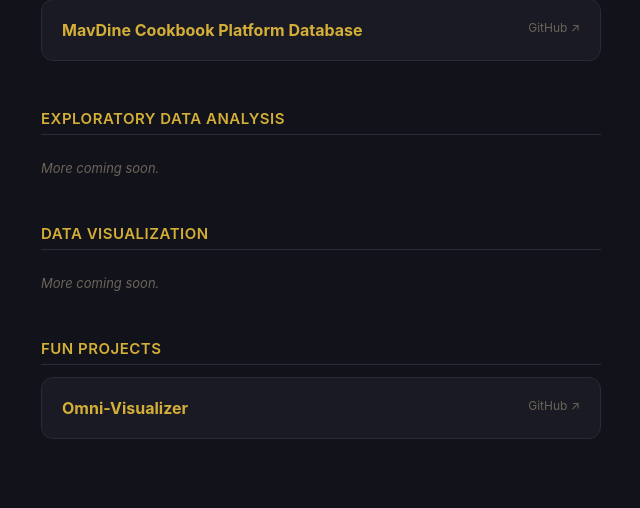
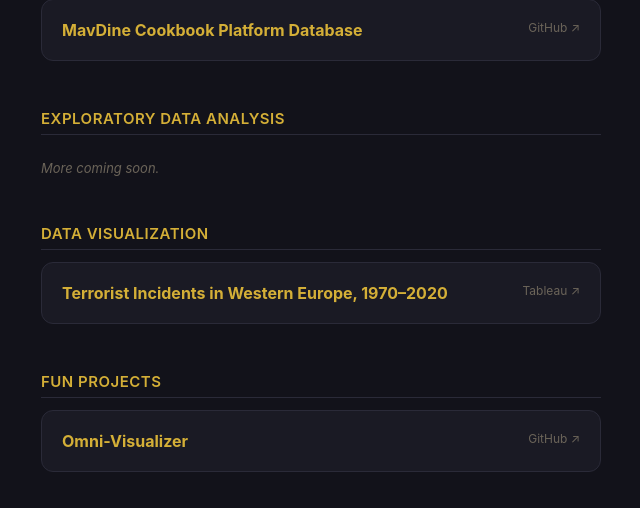
Before and after one commit to alimounim/portfolio-agent, a Flask app: page /projects in a window 1280 px wide. Shown: the part 436-944 px from the top of the page, without its empty margins (319-959 px from the left). Before the commit the page ends 875 px from the top, so only its background shows below. Run offline with Flask 3, Linux system fonts and the light colour scheme.

Commit message:
Add Tableau terrorism map to Data Visualization projects

```diff
--- a/templates/projects.html
+++ b/templates/projects.html
@@ -112,7 +112,11 @@
 <p class="empty-note">More coming soon.</p>
 
 <div class="section-title">Data Visualization</div>
-<p class="empty-note">More coming soon.</p>
+
+<a class="project-card" href="https://public.tableau.com/app/profile/ali.mounim.rajabi7409/viz/TerroristIncidentsbyCountryWesternEurope1970-2020/TerroristIncidentsbyCountryWesternEurope1970-2020" target="_blank" rel="noopener">
+    <h3>Terrorist Incidents in Western Europe, 1970–2020<span class="repo-tag">Tableau ↗</span></h3>
+    <p>An interactive Tableau Public map of 17,328 terrorist incidents across 23 Western European countries, built from the Global Terrorism Database. A year slider steps through 1970–2020 to show how attacks shifted between countries, from Spain leading the 1979 peak to the UK leading in 2015. Prep included merging pre-1990 West Germany into Germany so historical records map correctly.</p>
+</a>
 
 <div class="section-title">Fun Projects</div>
 
```
Also changed, not shown: JOURNAL.md (+7 -0 lines), about_ali.py (+1 -0 lines).
